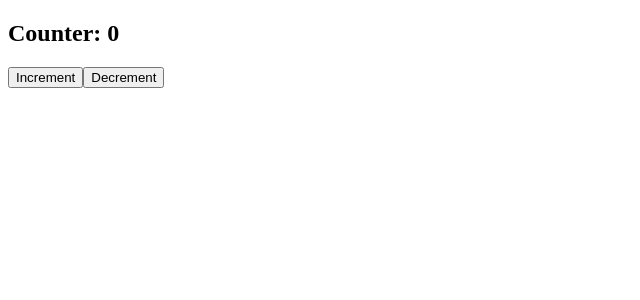
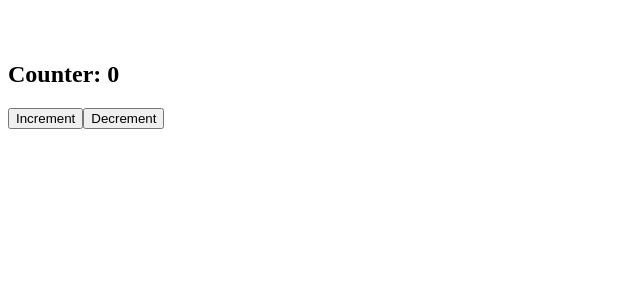
Before and after one commit to narangrg443/react-course, a React (Create React App) app: page / in a window 1280 px wide. Shown: the top 300 px of the page, without its empty margins (0-640 px from the left). Built offline with nearby package versions, Linux system fonts and the light colour scheme.

Commit message:
useState style color change

```diff
--- a/src/components/app.jsx
+++ b/src/components/app.jsx
@@ -2,17 +2,28 @@ import React, { useState } from "react";
 
 const App = () => {
   const [count, setCount] = useState(0);
+  const [headingText, setHeadingText] = useState("hello");
+  const [headingColor, setHeadingColor] = useState("white");
 
   const increment = () => {
     setCount(count + 1);
+    setHeadingText("incremented");
+    setHeadingColor("blue");
   };
 
   const decrement = () => {
     setCount(count - 1);
+    setHeadingText("decremented");
+    setHeadingColor("red");
+  };
+
+  const style = {
+    color: headingColor,
   };
 
   return (
     <div>
+      <h3 style={style}>{headingText}</h3>
       <h2>Counter: {count}</h2>
       <button onClick={increment}>Increment</button>
       <button onClick={decrement}>Decrement</button>
--- a/src/index.js
+++ b/src/index.js
@@ -5,7 +5,7 @@ import App from "./components/app";
 
 const login = true;
 
-const arry = ["hello", "fello", "rello"];
+
 
 ReactDOM.render(
   <div>
```
